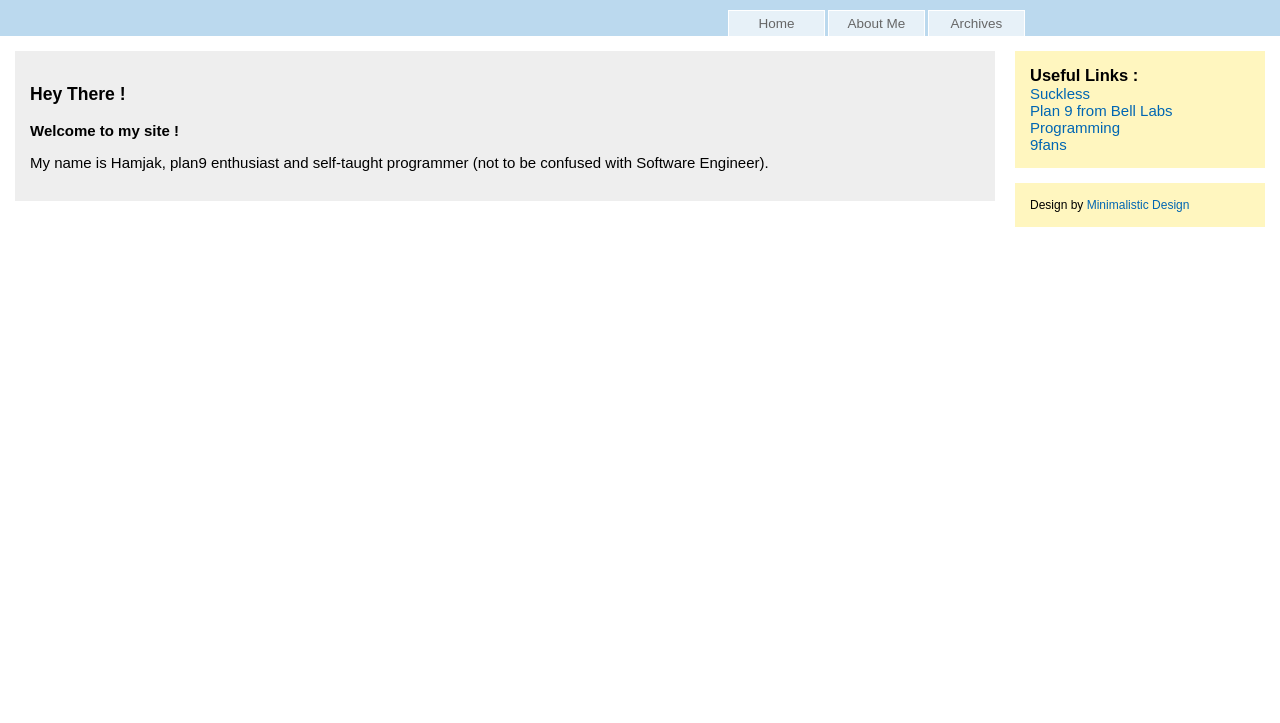
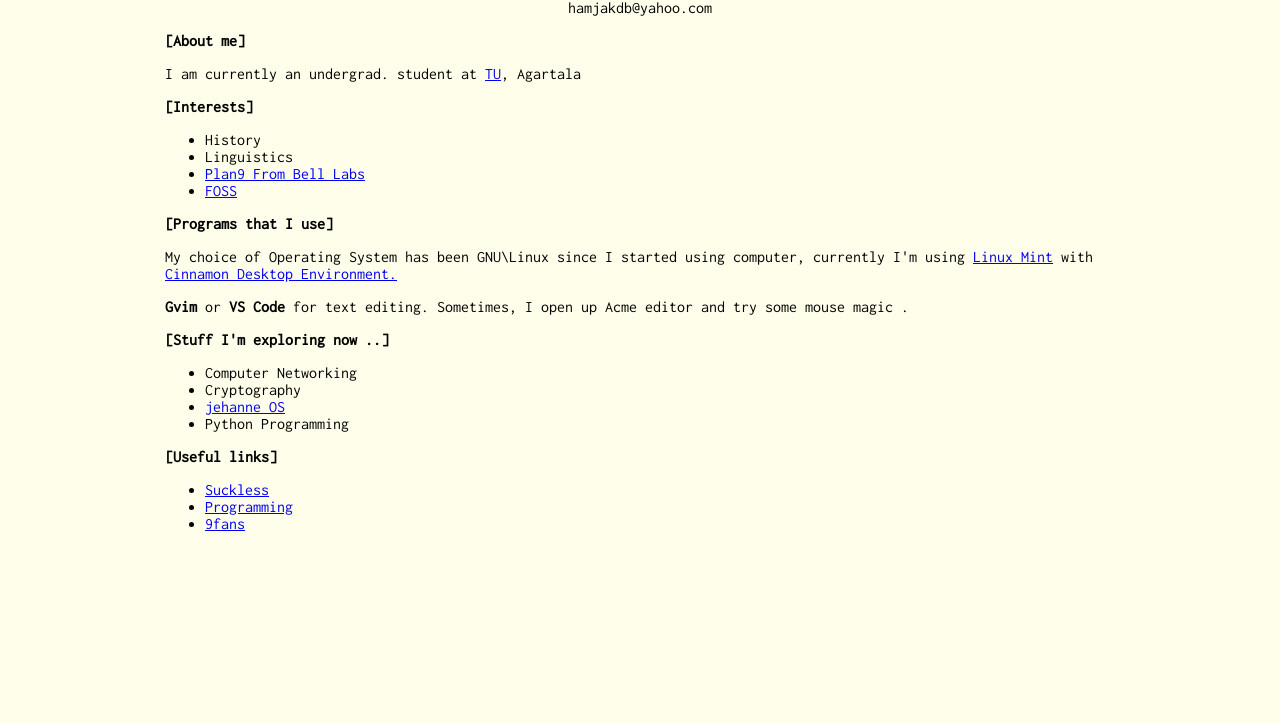
Before and after one commit to hdb7/hdb, a plain HTML site: page index.html in a window 1280 px wide. Shown: the part 77-800 px from the top of the page. Drawn offline with Linux system fonts and the light colour scheme.

Commit message:
single page CV like

```diff
--- a/index.html
+++ b/index.html
@@ -1,45 +1,45 @@
-<?xml version="1.0" encoding="UTF-8"?>
-<!DOCTYPE html PUBLIC "-//W3C//DTD XHTML 1.0 Strict//EN" "http://www.w3.org/TR/xhtml1/DTD/xhtml1-strict.dtd">
-<html xmlns="http://www.w3.org/1999/xhtml" xml:lang="en" lang="en">
+<!DOCTYPE html>
+<html lang="en">
 <head>
   <meta charset="UTF-8">
+  <meta http-equiv="X-UA-Compatible" content="IE=edge">
+  <meta name="viewport" content="width=device-width, initial-scale=1.0">
+  <link rel='stylesheet' type='text/css' href="style.css">
+  <link rel="stylesheet"
+  href="https://fonts.googleapis.com/css?family=Inconsolata">
 <title>hdb</title>
-	<link rel="stylesheet" type="text/css" href="style.css" media="screen" />
 </head>
 <body>
-<div id="header">
-<h1>HAMJAK DEBBARMA</h1>
-<div id="menu">
-<ul id="nav">
-<li><a href="index.html">Home</a></li>
-<li><a href="aboutme.html">About Me</a></li>
-<li><a href="archive.html">Archives</a></li>
+  <h1> Hamjak Debbarma</h1>
+  <p align=center>hamjakdb@yahoo.com</p>
+  <p align=left><b>[About me]</b></p>
+  <p>I am currently an undergrad. student at <a href="https://www.tripurauniv.ac.in/">TU</a>, Agartala</p>
+  <b>[Interests]</b>
+  <ul>
+    <li>History</li>
+    <li>Linguistics</li>
+    <li><a href="https://9p.io/plan9/">Plan9 From Bell Labs</a></li>
+    <li><a href="https://en.wikipedia.org/wiki/Free_and_open-source_software">
+      FOSS</a></li>
   </ul>
-</div>
-</div>
-<div id="content">
-<div id="right">
-<h3>Hey There !</h3>
-
-<p><b>Welcome to my site !</b></p>
-<p>My name is Hamjak, plan9 enthusiast and self-taught programmer
-(not to be confused with Software Engineer).</p>
-</div>
-
-<div id="left">
-<div class="box">
-<h2>Useful Links :</h2>
+  <b>[Programs that I use]</b>
+  <p> My choice of Operating System has been GNU\Linux since I started using computer, currently
+    I'm using <a href="https://linuxmint.com/">Linux Mint</a> with
+    <a href="https://en.wikipedia.org/wiki/Cinnamon_(desktop_environment)">Cinnamon Desktop Environment.</a>
+  </p>
+  <p> <b>Gvim</b> or <b>VS Code</b> for text editing.
+    Sometimes, I open up Acme editor and try some mouse magic .</p>
+  <b>[Stuff I'm exploring now ..]</b>
+  <ul>
+    <li>Computer Networking</li>
+    <li>Cryptography</li>
+    <li><a href="http://jehanne.io/">jehanne OS</a></li>
+    <li>Python Programming</li>
+  </ul>
+  <b>[Useful links]</b>
   <ul>
     <li><a href="https://suckless.org/philosophy/">Suckless</a></li>
-<li><a href="https://9p.io/plan9/">Plan 9 from Bell Labs</a></li>
     <li><a href="http://doc.cat-v.org/programming/">Programming</a></li>
-<li><a href="https://9fans.github.io/plan9port/">9fans</a></li>
-</ul>
-</div>
-<div class="box">
-<div style="font-size: 0.8em;">Design by <a href="http://www.minimalistic-design.com">Minimalistic Design</a></div>
-</div>
-</div>
-</div>
+    <li><a href="https://9fans.github.io/plan9port/">9fans</a></
 </body>
 </html>
--- a/style.css
+++ b/style.css
@@ -1,59 +1,14 @@
-html,body{margin:0;padding:0}
-body{font: 15px TrebuchetMS,Arial,sans-serif;
-    text-align: left;background: #fff;padding-bottom:20px}
-a { color: #0066B3; background: inherit; text-decoration: none;}
-h1 { font: bold 2.1em Arial, Arial, Sans-Serif; color: #036DA7 }
-h2 { font: bold 1.1em Arial, Arial, Sans-Serif; padding: 0; margin: 0; }
-
-div#header{width:100%;overflow:hidden;background: #BBD9EE; }
-div#header h1,div#menu{width:770px;margin:0 auto;text-align:left}
-div#header h1{padding: 30px 0 20px;color: #fff}
-
-ul#nav,ul#nav li{list-style-type:none;margin:0;padding:0}
-ul#nav{float:right;font-size: 90%}
-ul#nav li{float:left;margin-left: 3px;text-align: center}
-ul#nav a{float:left;width: 95px;padding: 5px 0;background: #E7F1F8;text-decoration:none;color: #666; border-top : 1px solid #fff; border-left : 1px solid #fff; border-right : 1px solid #fff;}
-ul#nav a:hover{background: #fff;color: #000}
-ul#nav li.activelink a,ul#nav li.activelink a:hover{background: #FFF;color: #003}
-
-#right {
-	float: left;
-	width: 76%;
-	padding: 1em;
-	margin-bottom: 1.2em;
-	background: #eee;
-	text-align: justify;
+body {
+  color: black;
+  background: #fffeeb;
+  max-width: 950px;
+  margin-left: auto;
+  margin-right: auto;
+  /*font-family: 'Tangerine', serif;*/
+  font-family: 'Inconsolata';
+  font-size: 16px;
 }
-
-#left {
-	float: right;
-	width: 20%;
-	margin: 0 0 10px 0;
-
+h1 {
+  color: black;
+  text-align: center;
 }
-
-#left .box {
-	padding: 1em;
-	margin: 0 0 1em 0;
-	background : #FFF6BF;
-}
-
-
-#content {
-	font: 15px TrebuchetMS,Arial,sans-serif;
-	margin: 0 auto;
-	padding: 15px;
-	background: #fff;
-}
-
-.main {
-	padding: 1em;
-	margin-bottom: 1.2em;
-	background: #eeeeee;
-	text-align: justify;
-}
-#main li {
-	list-style-type: circle;
-}
-ul {  padding: 0; margin: 0;}
-li { list-style-type: none;}
```
Also changed, not shown: aboutme.html (deleted, +0 -33 lines), archive.html (deleted, +0 -43 lines). Lines whose indentation alone changed are shown as unchanged.
